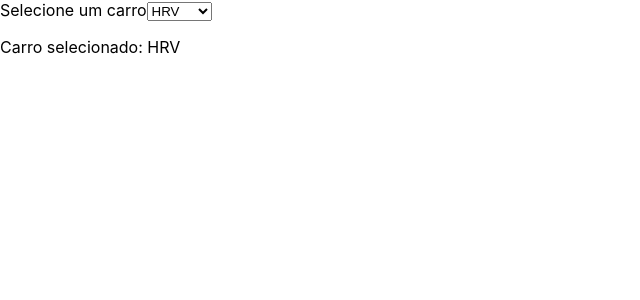
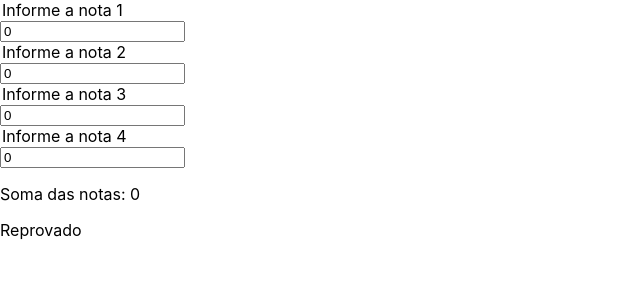
Before and after one commit to joseluizbrits/site-with-bootstrap, a React (Create React App) app: page / in a window 1280 px wide. Shown: the top 300 px of the page, without its empty margins (0-640 px from the left). Built offline with nearby package versions, Linux system fonts and the light colour scheme.

Commit message:
Dia 4 - Mais sobre o useState() e props

```diff
--- a/src/App.js
+++ b/src/App.js
@@ -1,23 +1,72 @@
 import React, { useState } from 'react'
+
+import Nota from './componentes/Nota'
+import Resultado from './componentes/Resutado'
+
 
 export default function App() {
 
-  const [car, setCar] = useState('HRV')
+  const [notas, setNotas] = useState(
+    {
+      nota1: 0,
+      nota2: 0,
+      nota3: 0,
+      nota4: 0
+    }
+  )
 
-  const handleChangeName = (e) => {
-    setCar(e.target.value)
+  const handleSetNota = (e) => {
+    switch (e.target.getAttribute('name')) {
+      case 'nota1':
+        setNotas(
+          {
+            nota1: e.target.value,
+            nota2: notas.nota2,
+            nota3: notas.nota3,
+            nota4: notas.nota4
+          }
+        )
+        break
+      case 'nota2':
+        setNotas(
+          {
+            nota1: notas.nota1,
+            nota2: e.target.value,
+            nota3: notas.nota3,
+            nota4: notas.nota4
+          }
+        )
+        break
+      case 'nota3':
+        setNotas(
+          {
+            nota1: notas.nota1,
+            nota2: notas.nota2,
+            nota3: e.target.value,
+            nota4: notas.nota4
+          }
+        )
+        break
+      case 'nota4':
+        setNotas(
+          {
+            nota1: notas.nota1,
+            nota2: notas.nota2,
+            nota3: notas.nota3,
+            nota4: e.target.value
+          }
+        )
+        break
+    }
   }
 
   return (
     <>
-      <label>Selecione um carro</label>
-      <select value={car} onChange={(e) => handleChangeName(e)}>
-        <option value='HRV'>HRV</option>
-        <option value='Golf'>Golf</option>
-        <option value='Sonata'>Sonata</option>
-        <option value='Argo'>Argo</option>
-      </select>
-      <p>Carro selecionado: {car}</p>
+      <Nota num={1} nome={'nota1'} nota={notas.nota1} setNota={handleSetNota}/>
+      <Nota num={2} nome={'nota2'} nota={notas.nota2} setNota={handleSetNota}/>
+      <Nota num={3} nome={'nota3'} nota={notas.nota3} setNota={handleSetNota}/>
+      <Nota num={4} nome={'nota4'} nota={notas.nota4} setNota={handleSetNota}/>
+      <Resultado somaNotas={parseFloat(notas.nota1) + parseFloat(notas.nota2) + parseFloat(notas.nota3) + parseFloat(notas.nota4)}/>
     </>
   )
 }
--- /dev/null
+++ b/src/componentes/Nota.js
@@ -0,0 +1,10 @@
+import React from 'react'
+
+export default function Nota(props) {
+    return (
+        <div>
+            <legend>Informe a nota {props.num}</legend>
+            <input type='text' name={props.nome} value={props.nota} onChange={(e) => props.setNota(e)}></input>
+        </div>
+    )
+}
--- /dev/null
+++ b/src/componentes/Resutado.js
@@ -0,0 +1,10 @@
+import React from 'react'
+
+export default function Resultado(props) {
+    return (
+        <div>
+            <p>Soma das notas: {props.somaNotas}</p>
+            <p>{props.somaNotas >= 60 ? 'Aprovado' : 'Reprovado'}</p>
+        </div>
+    )
+}
```
